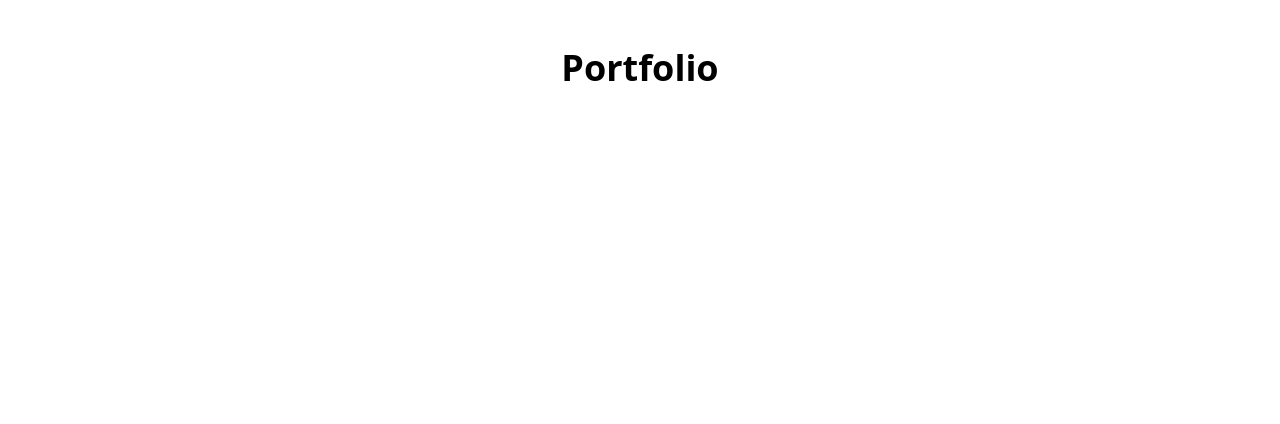
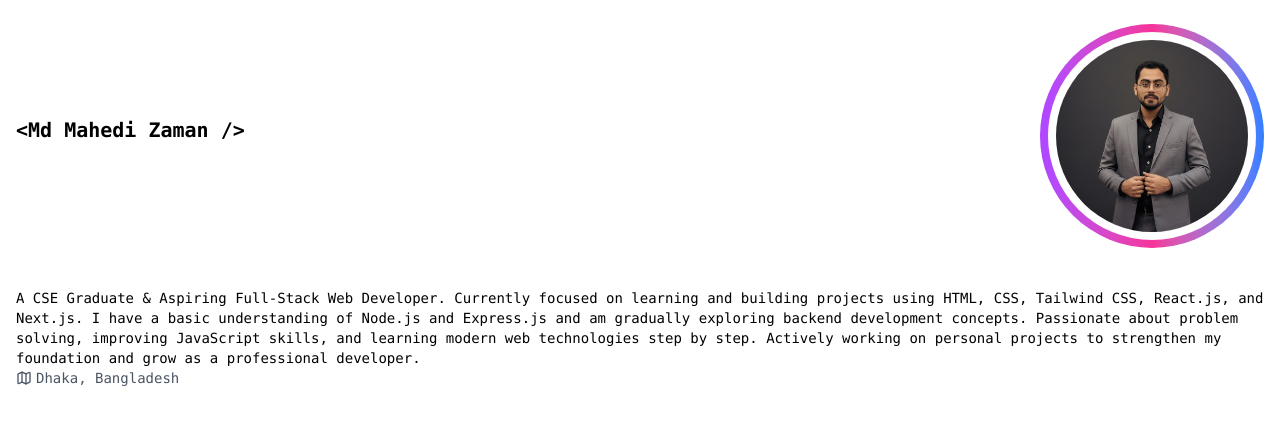
Before and after one commit to mahedizaman/mahedi-portfolio, a Next.js app: page / in a window 1280 px wide. Shown: the top 424 px of the page. Built offline with nearby package versions, Linux system fonts and the light colour scheme.

Commit message:
images add

```diff
--- a/app/page.js
+++ b/app/page.js
@@ -1,8 +1,10 @@
+import Intro from '@/components/Intro'
 import React from 'react'
 
 const page = () => {
   return (
-    <div className='text-4xl font-bold text-center mt-12'>Portfolio
+    <div >
+      <Intro/>
     </div>
   )
 }
--- /dev/null
+++ b/components/Container.jsx
@@ -0,0 +1,9 @@
+import React from 'react'
+
+const Container = ({children}) => {
+  return (
+    <div className='max-w-7xl mx-auto px-4 py-6 font-mono'>{children}</div>
+  )
+}
+
+export default Container
--- /dev/null
+++ b/components/Intro.jsx
@@ -0,0 +1,49 @@
+import React from "react";
+import Container from "./Container";
+import { MapIcon } from "lucide-react";
+import Image from "next/image";
+
+const Intro = () => {
+  return (
+    <Container>
+      <div className="flex items-center justify-between mb-10">
+        <h3 className="font-bold text-xl mb-3">{`<Md Mahedi Zaman />`}</h3>
+        <div className="relative w-56 h-56 flex items-center justify-center">
+          <div className="absolute inset-0 rounded-full bg-linear-to-r from-purple-500 via-pink-500 to-blue-500 animate-spin-slow"></div>
+
+          <div className="absolute inset-2 rounded-full bg-white"></div>
+
+          <div className="relative w-48 h-48 rounded-full overflow-hidden">
+            <Image
+              src="/myImages.jpg"
+              alt="myImage"
+              fill
+              className="object-cover"
+            />
+          </div>
+        </div>
+      </div>
+      <p className="text-sm ">
+        A CSE Graduate & Aspiring Full-Stack Web Developer. Currently focused on
+        learning and building projects using HTML, CSS, Tailwind CSS, React.js,
+        and Next.js. I have a basic understanding of Node.js and Express.js and
+        am gradually exploring backend development concepts. Passionate about
+        problem solving, improving JavaScript skills, and learning modern web
+        technologies step by step. Actively working on personal projects to
+        strengthen my foundation and grow as a professional developer.
+      </p>
+      <div className="flex items-center gap-1 text-gray-600 text-sm">
+        <MapIcon size={16} />
+        <a
+          href="https://www.google.com/maps?q=Dhaka,Bangladesh"
+          target="_blank"
+          rel="noopener noreferrer"
+        >
+          Dhaka, Bangladesh
+        </a>
+      </div>
+    </Container>
+  );
+};
+
+export default Intro;
--- a/package.json
+++ b/package.json
@@ -9,6 +9,8 @@
     "lint": "eslint"
   },
   "dependencies": {
+    "lucide": "^0.561.0",
+    "lucide-react": "^0.561.0",
     "next": "16.0.10",
     "react": "19.2.1",
     "react-dom": "19.2.1"
```
Also changed, not shown: public/myImages.jpg (added), 1 other file (tests, documents, lock files or other folders).
